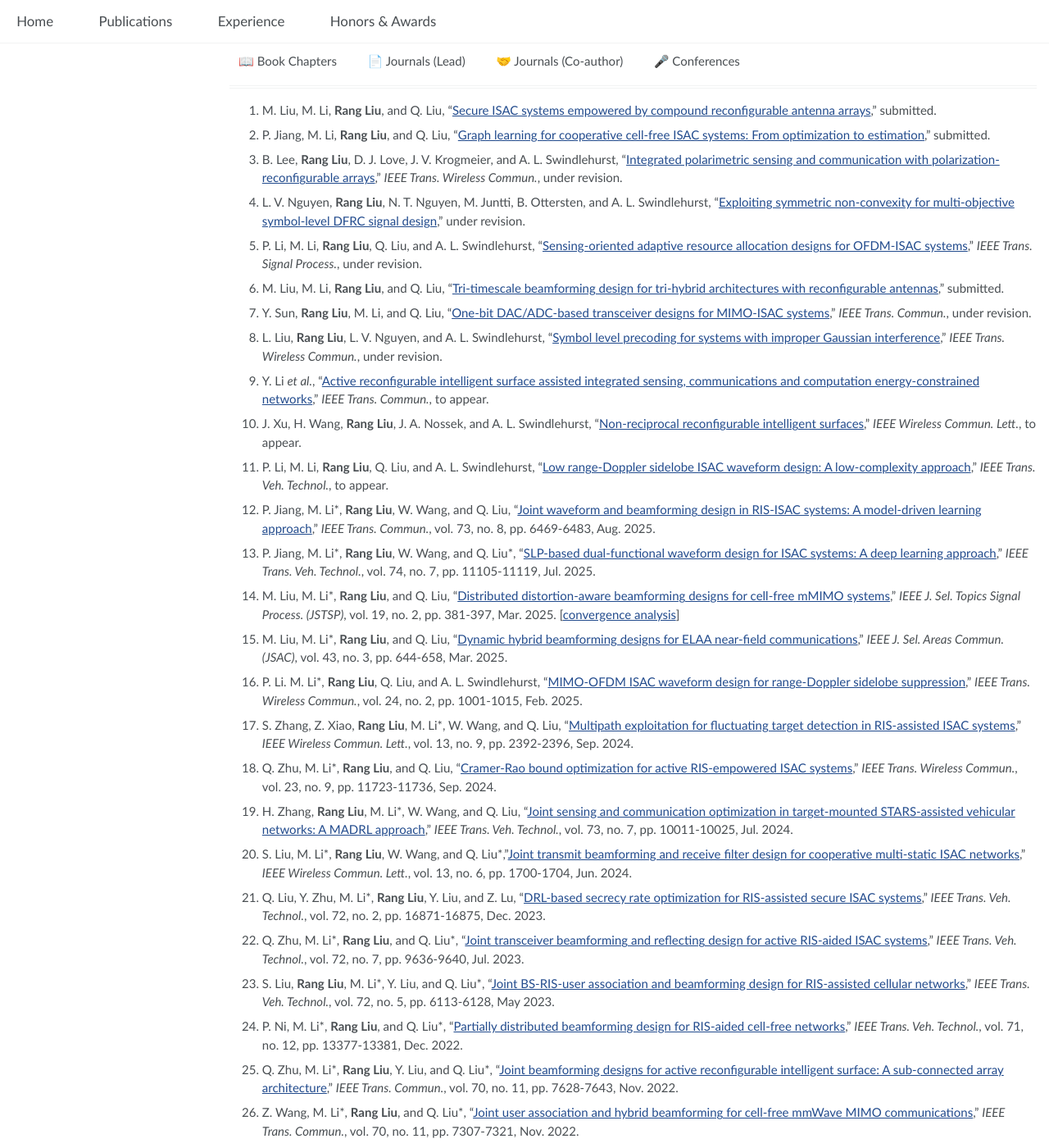
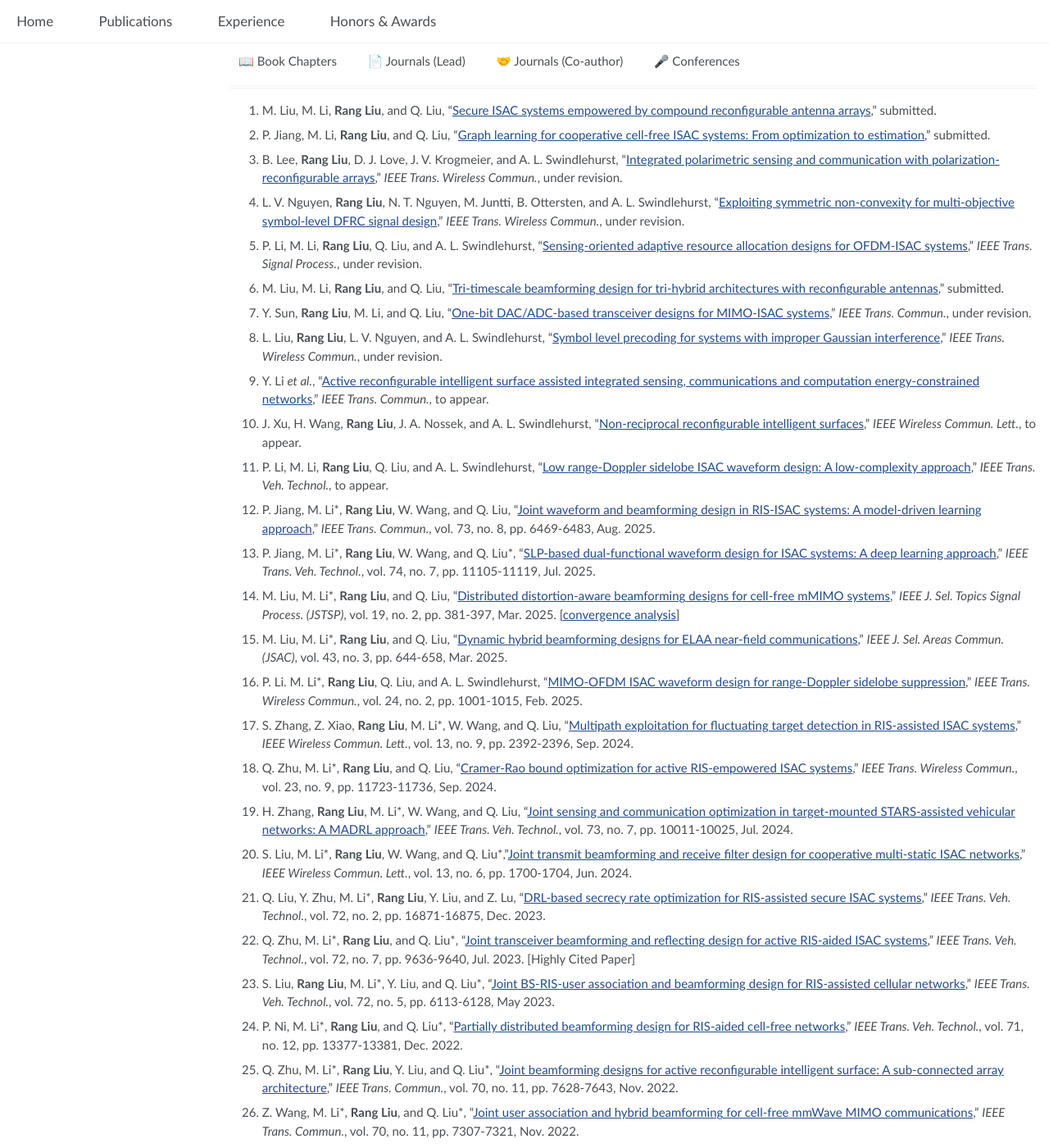
Before and after one commit to RangLiu0706/RangLiu0706.github.io, a Jekyll site: the page built from _pages/publications.md, in a window 1280 px wide and 1400 px high, scrolled down 1518 px. Shown: the whole window at 82% size. Built offline with Jekyll 4.4.1, drawn with Linux system fonts in a browser that asks for light colours; some of the changed text lies outside the part shown.

Commit message:
update0912

```diff
--- a/_pages/publications.md
+++ b/_pages/publications.md
@@ -29,11 +29,11 @@
 # 📑 Journals (Lead)  {#journal-lead}
 1. **Rang Liu**\*, M. Li, M. Zafari, B. Ottersten, and A. L. Swindlehurst, "[Multi-domain optimization framework for ISAC: From electromagnetic shaping to network cooperation](https://arxiv.org/abs/2506.16011v1)," *IEEE Wireless Commun.*, under revision.
 
-20. **Rang Liu**\*, M. Li, and A. L. Swindlehurst, "[Joint array partitioning and beamforming designs in ISAC systems: A Bayesian CRB perspective](https://arxiv.org/abs/2503.13870)," *IEEE J. Sel. Areas Commun. (JSAC)*, under revision.
+20. **Rang Liu**\*, M. Li, and A. L. Swindlehurst, "[Joint array partitioning and beamforming designs in ISAC systems: A Bayesian CRB perspective](https://arxiv.org/abs/2503.13870)," *IEEE J. Sel. Areas Commun. (JSAC)*, to appear.
 
 19. **Rang Liu**\*, M. Li, Q. Liu, and A. L. Swindlehurst, "[DOA estimation-oriented joint array partitioning and beamforming designs for ISAC systems](https://ieeexplore.ieee.org/document/10810291)," *IEEE Trans. Wireless Commun.*, vol. 24, no. 3, pp. 2052-2066, Mar. 2025.
 
-18. **Rang Liu**, M. Li\*, Q. Liu, and A. L. Swindlehurst, "[SNR/CRB-constrained joint beamforming and reflection designs for RIS-ISAC systems](https://ieeexplore.ieee.org/document/10364735)," *IEEE Trans. Wireless Commun.*, vol. 23, no. 7, pp. 7456-7470, Jul. 2024. [<a href="https://github.com/RangLiu0706/SNR-CRB-constrained-beamforming-for-RIS-ISAC">code</a>]
+18. **Rang Liu**, M. Li\*, Q. Liu, and A. L. Swindlehurst, "[SNR/CRB-constrained joint beamforming and reflection designs for RIS-ISAC systems](https://ieeexplore.ieee.org/document/10364735)," *IEEE Trans. Wireless Commun.*, vol. 23, no. 7, pp. 7456-7470, Jul. 2024. [<a href="https://github.com/RangLiu0706/SNR-CRB-constrained-beamforming-for-RIS-ISAC">code</a>] [Highly Cited Paper]
 
 17. **Rang Liu**, M. Li\*, H. Luo, Q. Liu, and A. L. Swindlehurst, "[Integrated sensing and communication with reconfigurable intelligent surfaces: Opportunities, applications, and future directions](https://ieeexplore.ieee.org/document/10077119/)," *IEEE Wireless Commun.*, vol. 30, no. 1, pp. 50-57, Feb. 2023.  [<a href="https://github.com/RangLiu0706/RIS_ISAC_magazine">code</a>]   [Highly Cited Paper, Hot Paper]
 
@@ -85,7 +85,7 @@
 
 30. B. Lee, **Rang Liu**, D. J. Love, J. V. Krogmeier, and A. L. Swindlehurst, "[Integrated polarimetric sensing and communication with polarization-reconfigurable arrays](https://www.arxiv.org/abs/2506.23410)," *IEEE Trans. Wireless Commun.*, under revision.
 
-29. L. V. Nguyen, **Rang Liu**, N. T. Nguyen, M. Juntti, B. Ottersten, and A. L. Swindlehurst, "[Exploiting symmetric non-convexity for multi-objective symbol-level DFRC signal design](https://arxiv.org/abs/2504.14281)," under revision.
+29. L. V. Nguyen, **Rang Liu**, N. T. Nguyen, M. Juntti, B. Ottersten, and A. L. Swindlehurst, "[Exploiting symmetric non-convexity for multi-objective symbol-level DFRC signal design](https://arxiv.org/abs/2504.14281)," *IEEE Trans. Wireless Commun.*, under revision.
 
 28. P. Li, M. Li, **Rang Liu**, Q. Liu, and A. L. Swindlehurst, "[Sensing-oriented adaptive resource allocation designs for OFDM-ISAC systems](https://arxiv.org/abs/2504.06605)," *IEEE Trans. Signal Process.*, under revision.
 
@@ -124,7 +124,7 @@
 
 11. Q. Liu, Y. Zhu, M. Li\*, **Rang Liu**, Y. Liu, and Z. Lu,  "[DRL-based secrecy rate optimization for RIS-assisted secure ISAC systems](https://ieeexplore.ieee.org/document/10193812/)," *IEEE Trans. Veh. Technol.*, vol. 72, no. 2, pp. 16871-16875, Dec. 2023.
 
-10. Q. Zhu, M. Li\*, **Rang Liu**, and Q. Liu\*, "[Joint transceiver beamforming and reflecting design for active RIS-aided ISAC systems](https://ieeexplore.ieee.org/document/10054402/)," *IEEE Trans. Veh. Technol.*, vol. 72, no. 7, pp. 9636-9640, Jul. 2023.
+10. Q. Zhu, M. Li\*, **Rang Liu**, and Q. Liu\*, "[Joint transceiver beamforming and reflecting design for active RIS-aided ISAC systems](https://ieeexplore.ieee.org/document/10054402/)," *IEEE Trans. Veh. Technol.*, vol. 72, no. 7, pp. 9636-9640, Jul. 2023. [Highly Cited Paper]
 
 9. S. Liu, **Rang Liu**, M. Li\*, Y. Liu, and Q. Liu\*, "[Joint BS-RIS-user association and beamforming design for RIS-assisted cellular networks](https://ieeexplore.ieee.org/document/9996967)," *IEEE Trans. Veh. Technol.*, vol. 72, no. 5, pp. 6113-6128, May 2023.
 
```
